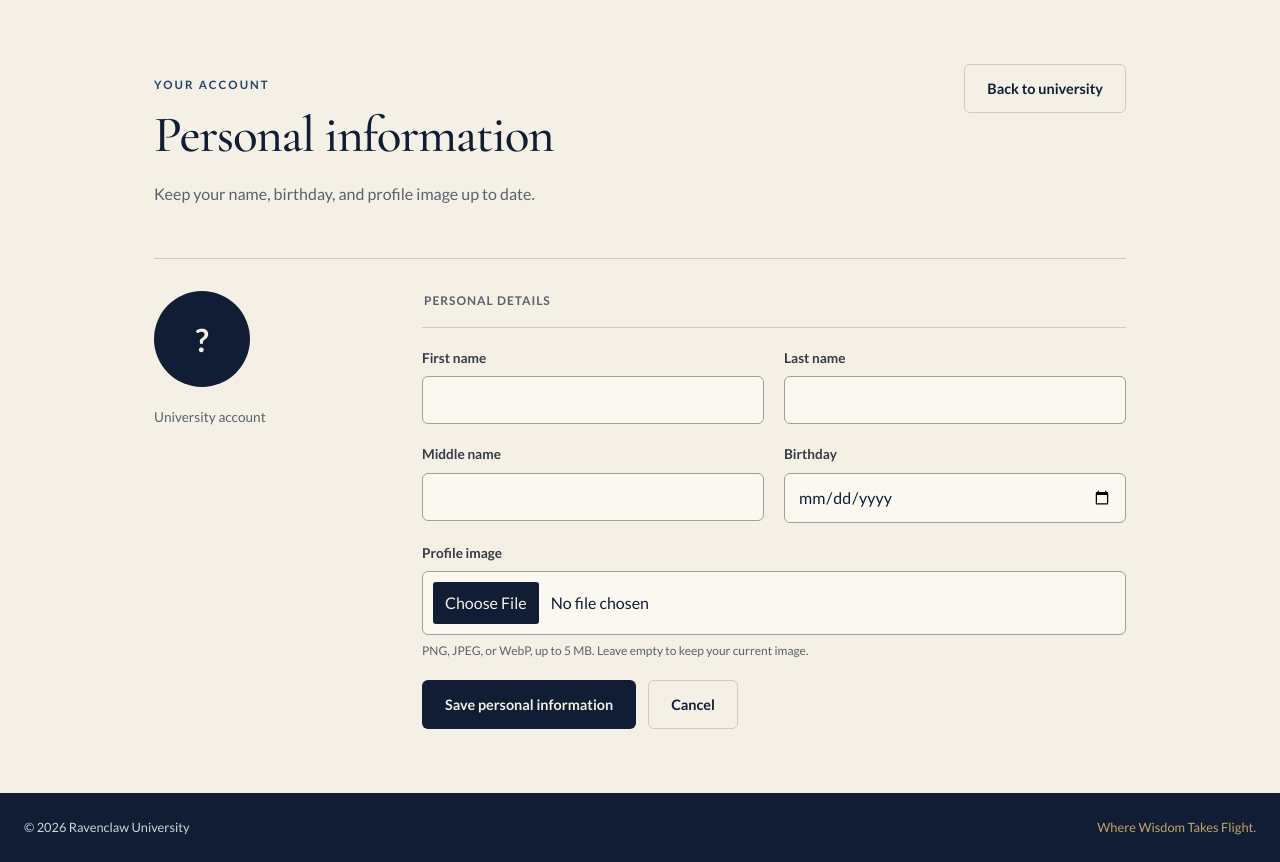
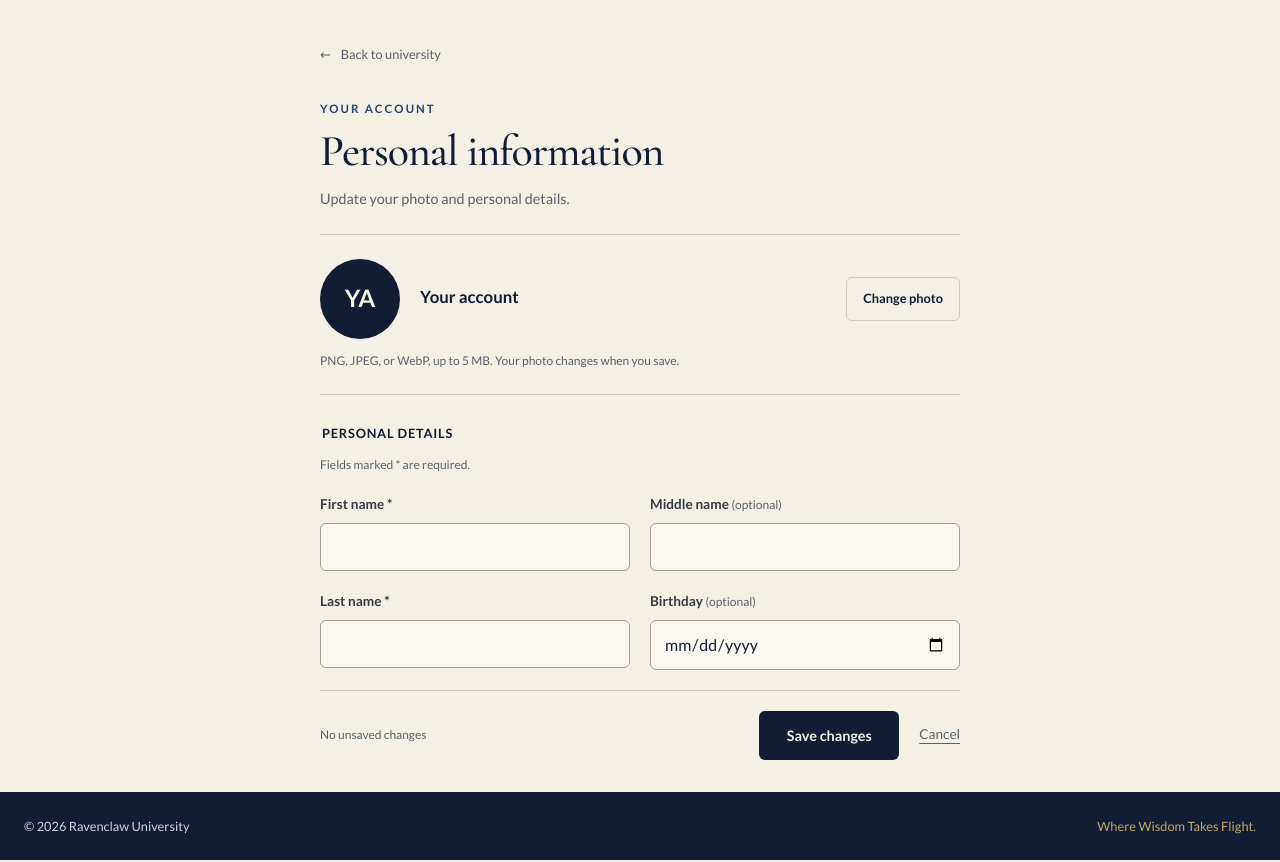
Before and after one commit to Pixyz-bit/Ravenclaw-University, an ASP.NET Core app: template 241611JalopFinalQuiz2/Views/Profile/Index.cshtml in a window 1280 px wide. Shown: the part 85-947 px from the top of the page. Run offline with ASP.NET Core 8, Linux system fonts and the light colour scheme; the template is opened without the code that fills it, so the values that code supplies are empty; style sheets or scripts are compiled from the project's sources.

Commit message:
Refine Profile layout with photo preview and unsaved draft protection

```diff
--- a/241611JalopFinalQuiz2/Styles/layouts/profile.css
+++ b/241611JalopFinalQuiz2/Styles/layouts/profile.css
@@ -1,16 +1,52 @@
-/* Personal information uses the public identity and existing labeled form controls. */
+/* Compact personal-information editor, using the public navy/ivory/gold system. */
 @layer components {
     .portal-main:has(> .profile-page) { @apply w-full p-0; }
-    .profile-page { @apply max-w-[1100px] mx-auto px-[clamp(24px,5vw,64px)] py-[clamp(32px,5vw,64px)]; }
-    .profile-heading { @apply flex justify-between items-start flex-wrap gap-[24px] mb-[36px]; }
-    .profile-heading h1 { @apply font-heading text-[clamp(2rem,4vw,3.25rem)] leading-[1.15] m-0; }
-    .profile-heading .eyebrow { @apply text-blue mb-[12px]; }
-    .profile-workspace { @apply grid [grid-template-columns:220px_minmax(0,1fr)] gap-[48px] [border-top:1px_solid_var(--color-line)] pt-[32px]; }
-    .profile-identity img,.profile-initial { @apply w-[96px] h-[96px] rounded-full object-cover mb-[20px]; }
-    .profile-initial { @apply grid place-items-center bg-navy text-ivory font-bold text-[2rem]; }
-    .profile-identity h2 { @apply font-body font-bold text-[1.1rem] m-0 [overflow-wrap:anywhere]; }
-    .profile-identity p { @apply text-[.85rem]; }
-    .profile-workspace form { @apply m-0 min-w-0; }
+    .profile-page { @apply max-w-[688px] mx-auto px-[24px] py-[clamp(28px,4dvh,40px)]; }
+    .profile-heading { @apply mb-[24px]; }
+    .profile-back-link { @apply inline-flex items-center gap-[10px] min-h-[44px] text-muted text-[.8rem] no-underline mb-[12px]; }
+    .profile-back-link:hover { @apply text-navy underline; }
+    .profile-heading h1 { @apply font-heading text-[clamp(2rem,4vw,2.75rem)] leading-[1.15] m-0; }
+    .profile-heading .eyebrow { @apply text-blue mb-[8px]; }
+    .profile-heading > .muted { @apply text-[.9rem] mb-0 mt-[10px]; }
+    .profile-form { @apply m-0; }
+    .profile-identity { @apply grid [grid-template-columns:80px_minmax(0,1fr)_auto] items-center gap-[12px_20px] py-[24px] mb-[28px] [border-block:1px_solid_var(--color-line)]; }
+    .profile-photo-stack { @apply w-[80px] h-[80px] shrink-0; }
+    .profile-photo,.profile-initial { @apply w-[80px] h-[80px] rounded-full object-cover; }
+    .profile-initial { @apply grid place-items-center bg-navy text-ivory font-bold text-[1.5rem]; }
+    .profile-photo[hidden],.profile-photo-controls [hidden] { @apply hidden; }
+    .profile-identity:has([data-upload-preview]:not([hidden])) [data-profile-current] { @apply hidden; }
+    .profile-identity-copy { @apply min-w-0; }
+    .profile-identity-copy h2 { @apply font-body font-bold text-[1.05rem] leading-[1.4] m-0 [overflow-wrap:anywhere]; }
+    .profile-identity-copy p { @apply text-muted text-[.8rem] mt-[4px] mb-0 [overflow-wrap:anywhere]; }
+    .profile-photo-controls { @apply min-w-0; }
+    .profile-identity > small,.profile-identity > .field-error { @apply col-span-full; }
+    .profile-identity > small { @apply text-[.75rem] text-muted m-0; }
+    .profile-identity > .field-error:empty { @apply hidden; }
+    .profile-details legend { @apply text-navy text-[.8rem] tracking-[.06em] mb-[12px] pb-0 border-b-0; }
+    .profile-field-note { @apply text-muted text-[.75rem] mt-0 mb-[20px]; }
+    .profile-optional { @apply text-muted font-normal text-[.75rem]; }
+    .profile-page .form-grid { @apply gap-x-[20px]; }
+    .profile-page .field { @apply min-w-0; }
+    .profile-details .field { @apply mb-[20px]; }
     .profile-page .button,.profile-page .field input { @apply rounded-[6px]; }
-    @media(max-width:700px) { .profile-workspace { @apply [grid-template-columns:minmax(0,1fr)] gap-[24px]; } }
+    .profile-photo-controls .button { @apply min-h-[44px] text-[.8rem] px-[16px] py-[10px]; }
+    .profile-actions { @apply flex items-center justify-between flex-wrap gap-[12px] pt-[20px] [border-top:1px_solid_var(--color-line)]; }
+    .profile-actions .row-actions { @apply m-0 gap-[20px]; }
+    .profile-actions .button-primary { @apply min-w-[140px]; }
+    .profile-cancel { @apply inline-flex items-center min-h-[44px] text-muted text-[.85rem] [text-underline-offset:4px]; }
+    .profile-cancel:hover { @apply text-navy; }
+    .profile-draft-state { @apply text-muted text-[.75rem] m-0; }
+    .profile-draft-state.is-dirty { @apply text-blue font-bold; }
+    .profile-page > .status-message { @apply rounded-[6px] text-[.85rem]; }
+    .profile-unsaved-dialog { @apply w-[min(460px,calc(100vw_-_40px))] p-[24px] rounded-[12px] [border:1px_solid_var(--color-gold)] bg-ivory text-navy [box-shadow:0_24px_80px_#101d3440]; }
+    .profile-unsaved-dialog::backdrop { @apply [background:rgba(16,29,52,.6)]; }
+    .profile-unsaved-dialog h2 { @apply font-heading text-[1.8rem] leading-[1.2] m-0; }
+    .profile-unsaved-dialog p { @apply text-muted text-[.9rem] leading-[1.7] my-[20px]; }
+    @media(max-width:500px) {
+        .profile-page .form-grid { @apply [grid-template-columns:minmax(0,1fr)]; }
+        .profile-identity { @apply [grid-template-columns:64px_minmax(0,1fr)] gap-[12px_16px] py-[20px]; }
+        .profile-photo-stack,.profile-photo,.profile-initial { @apply w-[64px] h-[64px]; }
+        .profile-photo-controls { @apply col-span-full; }
+        .profile-actions { @apply items-start flex-col; }
+    }
 }
--- a/241611JalopFinalQuiz2/Views/Profile/Index.cshtml
+++ b/241611JalopFinalQuiz2/Views/Profile/Index.cshtml
@@ -1,25 +1,58 @@
 @model ProfileViewModel
-@{ ViewData["Title"] = "Personal information"; }
+@{
+    ViewData["Title"] = "Personal information";
+    var fullName = string.Join(" ", new[] { Model.FirstName, Model.MiddleName, Model.LastName }.Where(part => !string.IsNullOrWhiteSpace(part)));
+    var identity = new AccountMenuViewModel(string.IsNullOrWhiteSpace(fullName) ? Model.Username ?? "Your account" : fullName, Model.Username ?? "", Model.ProfileImg);
+}
 <section class="profile-page" aria-labelledby="profile-title">
-    <header class="profile-heading"><div><p class="eyebrow">Your account</p><h1 id="profile-title">Personal information</h1><p class="muted">Keep your name, birthday, and profile image up to date.</p></div><a class="button button-secondary" asp-controller="Home" asp-action="Index">Back to university</a></header>
+    <header class="profile-heading">
+        <a class="profile-back-link" asp-controller="Home" asp-action="Index"><span aria-hidden="true">←</span> Back to university</a>
+        <p class="eyebrow">Your account</p>
+        <h1 id="profile-title">Personal information</h1>
+        <p class="muted">Update your photo and personal details.</p>
+    </header>
     @if (TempData["StatusMessage"] is string message) { <p class="status-message" role="status">@message</p> }
     <div asp-validation-summary="All" class="validation-summary" role="alert"></div>
-    <div class="profile-workspace">
-        <aside class="profile-identity">
-            @if (!string.IsNullOrWhiteSpace(Model.ProfileImg) && SafeImageAttribute.IsSafeImage(Model.ProfileImg)) { <img src="@Model.ProfileImg" alt="Your profile image" /> }
-            else { <span class="profile-initial" aria-hidden="true">@(string.IsNullOrWhiteSpace(Model.Username) ? "?" : System.Globalization.StringInfo.GetNextTextElement(Model.Username).ToUpperInvariant())</span> }
-            <h2>@Model.Username</h2><p class="muted">University account</p>
-        </aside>
-        <form asp-action="Index" method="post" enctype="multipart/form-data">
-            <fieldset class="editor-fieldset"><legend>Personal details</legend><div class="form-grid">
-                <div class="field"><label asp-for="FirstName"></label><input asp-for="FirstName" autocomplete="given-name" maxlength="100" /><span asp-validation-for="FirstName" class="field-error"></span></div>
-                <div class="field"><label asp-for="LastName"></label><input asp-for="LastName" autocomplete="family-name" maxlength="100" /><span asp-validation-for="LastName" class="field-error"></span></div>
-                <div class="field"><label asp-for="MiddleName"></label><input asp-for="MiddleName" autocomplete="additional-name" maxlength="100" /><span asp-validation-for="MiddleName" class="field-error"></span></div>
-                <div class="field"><label asp-for="Birthday"></label><input asp-for="Birthday" type="date" autocomplete="bday" /><span asp-validation-for="Birthday" class="field-error"></span></div>
-            </div></fieldset>
-            <div class="field"><label asp-for="ImageUpload"></label><input asp-for="ImageUpload" type="file" accept="image/png,image/jpeg,image/webp" data-image-upload aria-describedby="profile-image-help" /><small id="profile-image-help">PNG, JPEG, or WebP, up to 5 MB. Leave empty to keep your current image.</small><span asp-validation-for="ImageUpload" class="field-error"></span><img class="upload-preview" alt="Selected profile image" hidden data-upload-preview /></div>
-            <div class="row-actions"><button class="button button-primary" type="submit" disabled="@(ViewData["Unavailable"] is true)">Save personal information</button><a class="button button-secondary" asp-controller="Home" asp-action="Index">Cancel</a></div>
-        </form>
-    </div>
+    <form asp-action="Index" method="post" enctype="multipart/form-data" class="profile-form" data-profile-editor data-recovered="@(Context.Request.Method == "POST" ? "true" : "false")">
+        <div class="profile-identity field">
+            <div class="profile-photo-stack">
+                @if (!string.IsNullOrWhiteSpace(Model.ProfileImg) && SafeImageAttribute.IsSafeImage(Model.ProfileImg))
+                { <img class="profile-photo" src="@Model.ProfileImg" alt="Your current profile photo" data-profile-current /> }
+                else { <span class="profile-initial" aria-hidden="true" data-profile-current>@identity.Initials</span> }
+                <img class="profile-photo" alt="Selected profile photo preview" hidden data-upload-preview />
+            </div>
+            <div class="profile-identity-copy"><h2>@identity.DisplayName</h2><p>@Model.Username</p></div>
+            <div class="profile-photo-controls">
+                <label asp-for="ImageUpload" data-profile-photo-label>Profile photo</label>
+                <input asp-for="ImageUpload" class="profile-photo-input" type="file" accept="image/png,image/jpeg,image/webp" data-image-upload aria-describedby="profile-image-help" />
+                <button class="button button-secondary" type="button" data-profile-choose aria-describedby="profile-image-help" hidden>Change photo</button>
+            </div>
+            <small id="profile-image-help">PNG, JPEG, or WebP, up to 5 MB. Your photo changes when you save.</small>
+            <span asp-validation-for="ImageUpload" class="field-error"></span>
+        </div>
+        <fieldset class="editor-fieldset profile-details">
+            <legend>Personal details</legend>
+            <p class="profile-field-note">Fields marked * are required.</p>
+            <div class="form-grid">
+                <div class="field"><label asp-for="FirstName">First name <span aria-hidden="true">*</span></label><input asp-for="FirstName" autocomplete="given-name" maxlength="100" /><span asp-validation-for="FirstName" class="field-error"></span></div>
+                <div class="field"><label asp-for="MiddleName">Middle name <span class="profile-optional">(optional)</span></label><input asp-for="MiddleName" autocomplete="additional-name" maxlength="100" /><span asp-validation-for="MiddleName" class="field-error"></span></div>
+                <div class="field"><label asp-for="LastName">Last name <span aria-hidden="true">*</span></label><input asp-for="LastName" autocomplete="family-name" maxlength="100" /><span asp-validation-for="LastName" class="field-error"></span></div>
+                <div class="field"><label asp-for="Birthday">Birthday <span class="profile-optional">(optional)</span></label><input asp-for="Birthday" type="date" autocomplete="bday" /><span asp-validation-for="Birthday" class="field-error"></span></div>
+            </div>
+        </fieldset>
+        <div class="profile-actions">
+            <p class="profile-draft-state" role="status" data-profile-dirty>No unsaved changes</p>
+            <div class="row-actions"><button class="button button-primary" type="submit" disabled="@(ViewData["Unavailable"] is true)">Save changes</button><a class="profile-cancel" asp-controller="Home" asp-action="Index">Cancel</a></div>
+        </div>
+    </form>
+    <dialog class="profile-unsaved-dialog" data-profile-unsaved aria-labelledby="profile-unsaved-title" aria-describedby="profile-unsaved-description">
+        <h2 id="profile-unsaved-title">Leave without saving?</h2>
+        <p id="profile-unsaved-description">Your personal information has unsaved changes. Keep editing, or discard the changes and leave.</p>
+        <div class="row-actions"><button class="button button-primary" type="button" data-profile-keep>Keep editing</button><button class="button button-secondary" type="button" data-profile-discard>Discard changes</button></div>
+    </dialog>
 </section>
-@section Scripts { <partial name="_ValidationScriptsPartial" /><script src="~/js/image-upload.js" asp-append-version="true"></script> }
+@section Scripts {
+    <partial name="_ValidationScriptsPartial" />
+    <script src="~/js/image-upload.js" asp-append-version="true"></script>
+    <script src="~/js/profile-editor.js" asp-append-version="true"></script>
+}
--- /dev/null
+++ b/241611JalopFinalQuiz2/wwwroot/js/profile-editor.js
@@ -0,0 +1,75 @@
+// Profile drafts stay local until the ordinary, antiforgery-protected MVC save.
+const profileForm = document.querySelector('[data-profile-editor]');
+if (profileForm) {
+    const state = profileForm.querySelector('[data-profile-dirty]');
+    const save = profileForm.querySelector('button[type="submit"]');
+    const originallyDisabled = save.disabled;
+    const signature = () => JSON.stringify([...profileForm.elements]
+        .filter(input => input.name && ['INPUT', 'SELECT', 'TEXTAREA'].includes(input.tagName) && input.type !== 'hidden')
+        .map(input => [input.name, input.type === 'file' ? [...input.files].map(file => [file.name, file.size, file.lastModified]) : input.value]));
+    const initial = signature();
+    const recovered = profileForm.dataset.recovered === 'true';
+    let leaving = false;
+    const dirty = () => recovered || signature() !== initial;
+    const update = () => {
+        const message = dirty() ? 'Unsaved changes' : 'No unsaved changes';
+        if (state.textContent !== message) state.textContent = message;
+        state.classList.toggle('is-dirty', dirty());
+    };
+    profileForm.addEventListener('input', update);
+    profileForm.addEventListener('change', update);
+    const choose = profileForm.querySelector('[data-profile-choose]');
+    const imageInput = profileForm.querySelector('[data-image-upload]');
+    imageInput.hidden = true;
+    profileForm.querySelector('[data-profile-photo-label]').hidden = true;
+    choose.hidden = false;
+    choose.addEventListener('click', () => imageInput.click());
+    profileForm.addEventListener('submit', event => {
+        if (window.jQuery?.fn.valid && !window.jQuery(profileForm).valid()) {
+            event.preventDefault();
+            profileForm.querySelector('.input-validation-error')?.focus();
+            return;
+        }
+        queueMicrotask(() => {
+            if (event.defaultPrevented || !profileForm.checkValidity() || profileForm.querySelector('.input-validation-error')) return;
+            leaving = true; state.textContent = 'Saving changes…'; save.textContent = 'Saving…'; save.disabled = true;
+        });
+    });
+    const dialog = document.querySelector('[data-profile-unsaved]');
+    let pending;
+    const requestLeave = action => {
+        pending = action;
+        dialog.showModal();
+        dialog.querySelector('[data-profile-keep]').focus();
+    };
+    dialog.querySelector('[data-profile-keep]').addEventListener('click', () => { pending = null; dialog.close(); });
+    dialog.addEventListener('cancel', () => { pending = null; });
+    dialog.querySelector('[data-profile-discard]').addEventListener('click', () => {
+        const action = pending; pending = null; leaving = true; dialog.close(); action?.();
+    });
+    document.addEventListener('click', event => {
+        const link = event.target.closest('a[href]');
+        if (!link || leaving || !dirty() || event.defaultPrevented || event.button !== 0
+            || event.ctrlKey || event.metaKey || event.shiftKey || event.altKey || link.target === '_blank' || link.hasAttribute('download')) return;
+        const destination = new URL(link.href, location.href);
+        if (destination.pathname === location.pathname && destination.search === location.search && destination.hash) return;
+        event.preventDefault(); requestLeave(() => location.assign(destination.href));
+    });
+    document.addEventListener('submit', event => {
+        if (event.target === profileForm || event.defaultPrevented || leaving || !dirty()) return;
+        event.preventDefault();
+        const form = event.target, submitter = event.submitter;
+        requestLeave(() => form.requestSubmit(submitter));
+    });
+    window.addEventListener('beforeunload', event => {
+        if (!leaving && dirty()) { event.preventDefault(); event.returnValue = ''; }
+    });
+    window.addEventListener('pageshow', event => {
+        if (!event.persisted) return;
+        leaving = false; save.disabled = originallyDisabled; save.textContent = 'Save changes';
+        // The upload helper revokes its preview URL on pagehide; rebuild it on Back.
+        imageInput.dispatchEvent(new Event('change', { bubbles: true }));
+        update();
+    });
+    update();
+}
```
Also changed, not shown: DESIGN.md (+5 -0 lines), docs/ARCHITECTURE.md (+6 -0 lines), docs/CONTENT.md (+6 -0 lines), docs/DESIGN.md (+14 -4 lines), docs/STATUS.md (+19 -0 lines).
